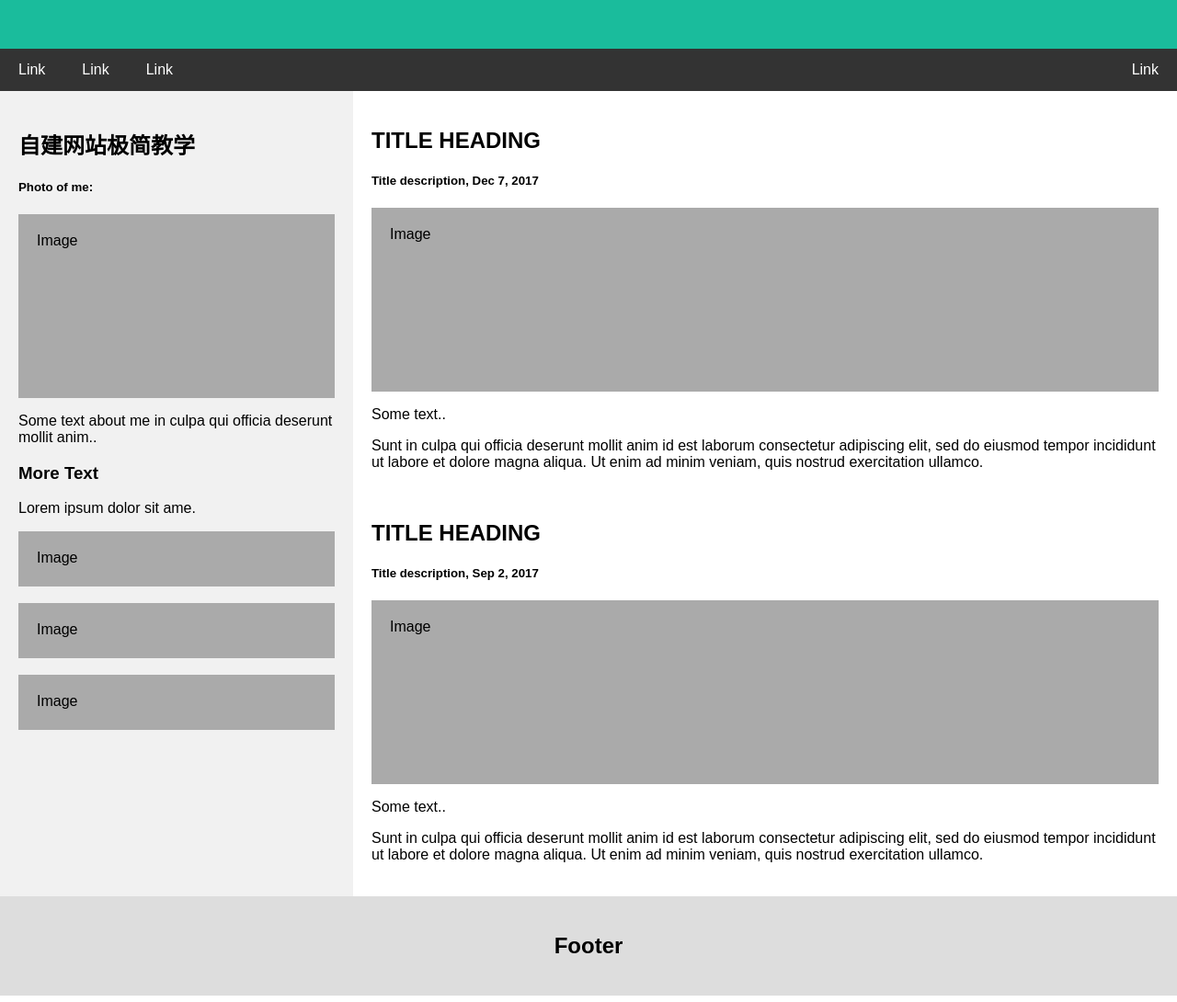
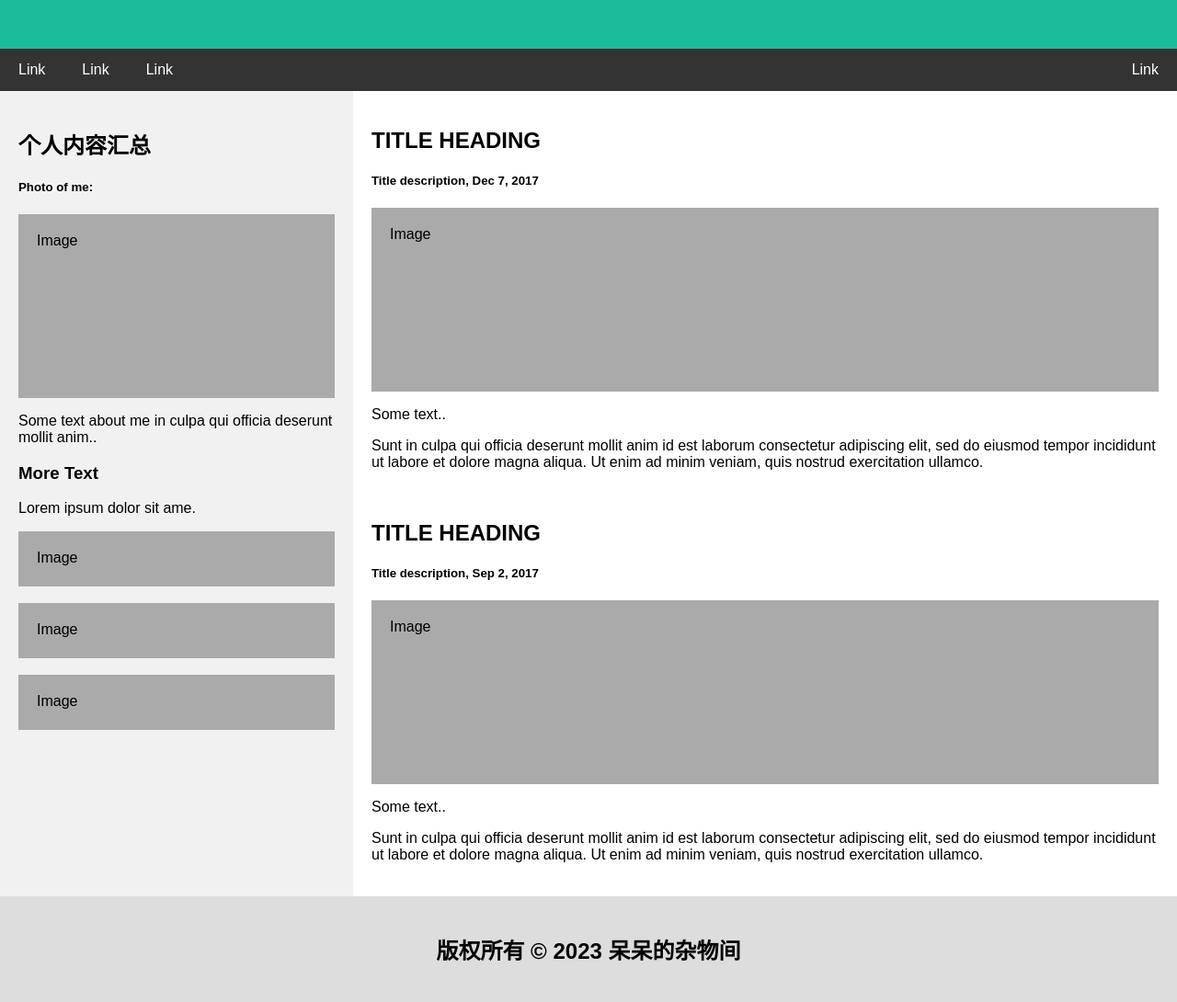
Before and after one commit to qihuzhishang/qihuzhishang.github.io, a plain HTML site: page index.html in a window 1280 px wide. Shown: the part 240-1330 px from the top of the page at 92% size. Drawn offline with Linux system fonts and the light colour scheme.

Commit message:
Update index.html

```diff
--- a/index.html
+++ b/index.html
@@ -1,7 +1,7 @@
 <!DOCTYPE html>
 <html lang="en">
 <head>
-<title>Page Title</title>
+<title>呆呆的杂物间</title>
 <meta charset="UTF-8">
 <meta name="viewport" content="width=device-width, initial-scale=1">
 <style>
@@ -126,7 +126,7 @@ body {
 
 <div class="row">
   <div class="side">
-    <h2>自建网站极简教学</h2>
+    <h2>个人内容汇总</h2>
     <h5>Photo of me:</h5>
     <div class="fakeimg" style="height:200px;">Image</div>
     <p>Some text about me in culpa qui officia deserunt mollit anim..</p>
@@ -152,7 +152,7 @@ body {
 </div>
 
 <div class="footer">
-  <h2>Footer</h2>
+  <h2>版权所有 © 2023 呆呆的杂物间</h2>
 </div>
 
 </body>
```
